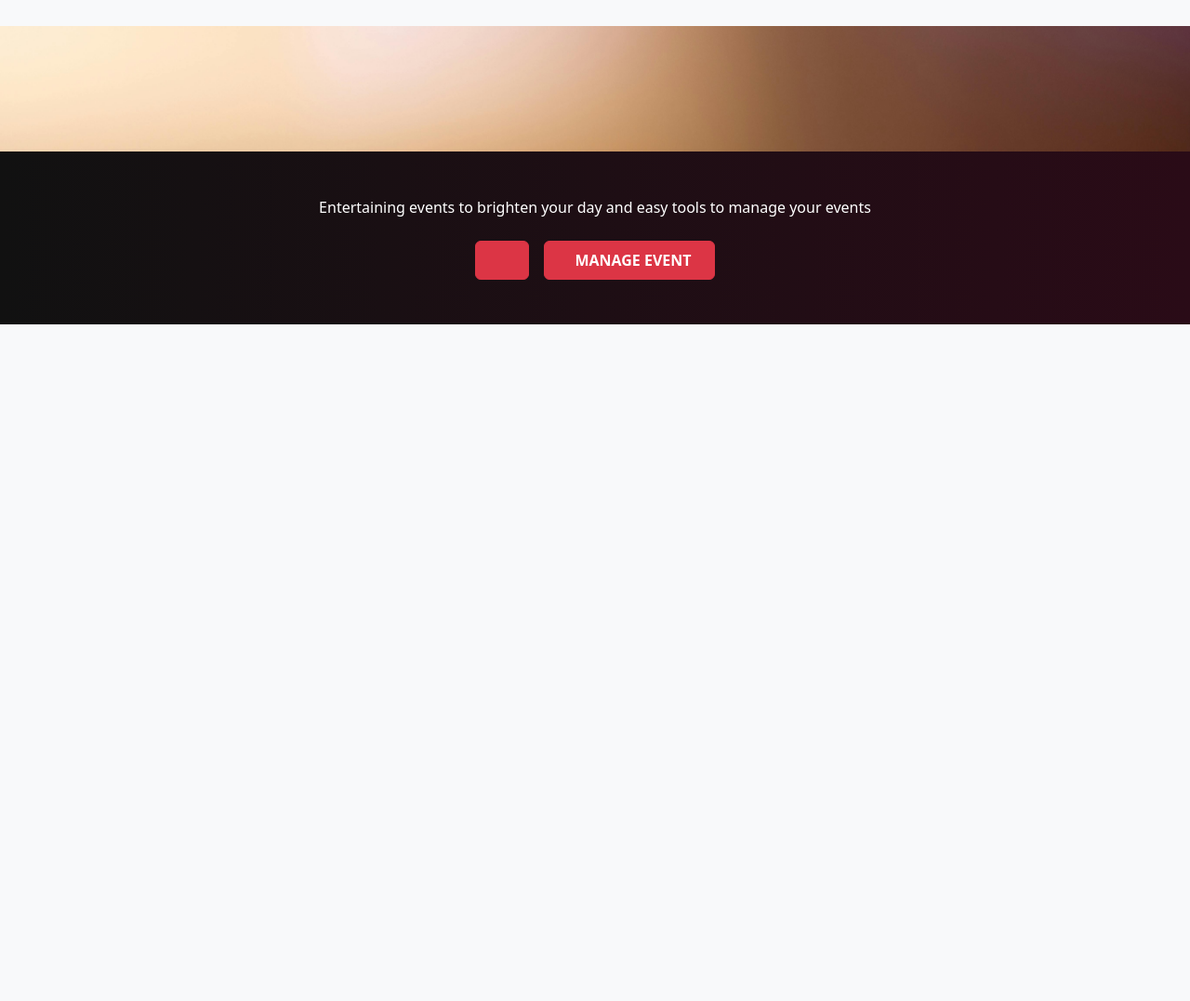
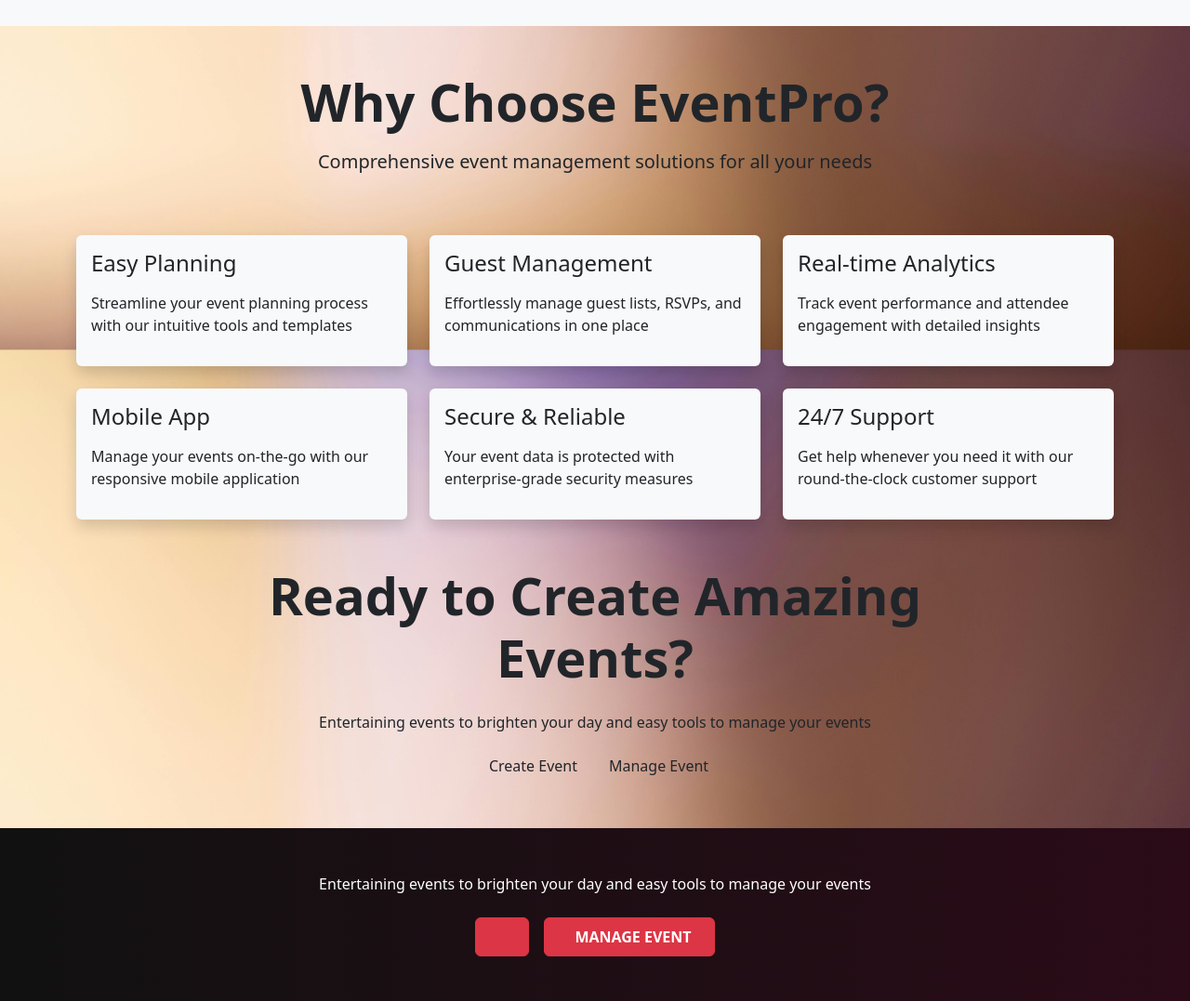
Before and after one commit to BusisaMdali/EventManApp, a Django app: page / in a window 1280 px wide. Shown: the part 477-1554 px from the top of the page at 93% size. Before the commit the page ends 826 px from the top, so only its background shows below. Run offline with Django 5.2, Linux system fonts and the light colour scheme.

Commit message:
added more features in landing page

```diff
--- a/Templates/home.html
+++ b/Templates/home.html
@@ -165,6 +165,83 @@
   </div>
 </section>
 
+
+<!-- Features Section -->
+    <section class="features-section pt-5">
+        <div class="container">
+            <div class="row text-center mb-5">
+                <div class="col-12">
+                    <h2 class="display-4 fw-bold mb-3">Why Choose EventPro?</h2>
+                    <p class="lead">Comprehensive event management solutions for all your needs</p>
+                </div>
+            </div>
+            <div class="row g-4">
+                <div class="col-lg-4 col-md-6">
+                    <div class="feature-card shadow rounded p-3 bg-light">
+                        <i class="fas fa-calendar-check feature-icon"></i>
+                        <h4 class="mb-3">Easy Planning</h4>
+                        <p>Streamline your event planning process with our intuitive tools and templates</p>
+                    </div>
+                </div>
+                <div class="col-lg-4 col-md-6">
+                    <div class="feature-card shadow rounded p-3 bg-light">
+                        <i class="fas fa-users feature-icon"></i>
+                        <h4 class="mb-3">Guest Management</h4>
+                        <p>Effortlessly manage guest lists, RSVPs, and communications in one place</p>
+                    </div>
+                </div>
+                <div class="col-lg-4 col-md-6">
+                    <div class="feature-card shadow rounded p-3 bg-light">
+                        <i class="fas fa-chart-line feature-icon"></i>
+                        <h4 class="mb-3">Real-time Analytics</h4>
+                        <p>Track event performance and attendee engagement with detailed insights</p>
+                    </div>
+                </div>
+                <div class="col-lg-4 col-md-6">
+                    <div class="feature-card shadow rounded p-3 bg-light">
+                        <i class="fas fa-mobile-alt feature-icon"></i>
+                        <h4 class="mb-3">Mobile App</h4>
+                        <p>Manage your events on-the-go with our responsive mobile application</p>
+                    </div>
+                </div>
+                <div class="col-lg-4 col-md-6">
+                    <div class="feature-card shadow rounded p-3 bg-light">
+                        <i class="fas fa-shield-alt feature-icon"></i>
+                        <h4 class="mb-3">Secure & Reliable</h4>
+                        <p>Your event data is protected with enterprise-grade security measures</p>
+                    </div>
+                </div>
+                <div class="col-lg-4 col-md-6">
+                    <div class="feature-card shadow rounded p-3 bg-light">
+                        <i class="fas fa-headset feature-icon"></i>
+                        <h4 class="mb-3">24/7 Support</h4>
+                        <p>Get help whenever you need it with our round-the-clock customer support</p>
+                    </div>
+                </div>
+            </div>
+        </div>
+    </section>
+
+    <!-- Call to Action Section -->
+    <section class="cta-section">
+        <div class="container py-5">
+            <div class="row justify-content-center">
+                <div class="col-lg-8 text-center">
+                    <h2 class="display-4 fw-bold mb-4">Ready to Create Amazing Events?</h2>
+                    <p class="cta-text">Entertaining events to brighten your day and easy tools to manage your events</p>
+                    <div class="d-flex flex-column flex-md-row justify-content-center align-items-center">
+                        <button class="btn btn-primary-custom">
+                            <i class="fas fa-plus-circle me-2"></i>Create Event
+                        </button>
+                        <button class="btn btn-outline-custom">
+                            <i class="fas fa-cog me-2"></i>Manage Event
+                        </button>
+                    </div>
+                </div>
+            </div>
+        </div>
+    </section>
+
 <!-- Footer CTA Section -->
   {% endif %}
 </section>
```
